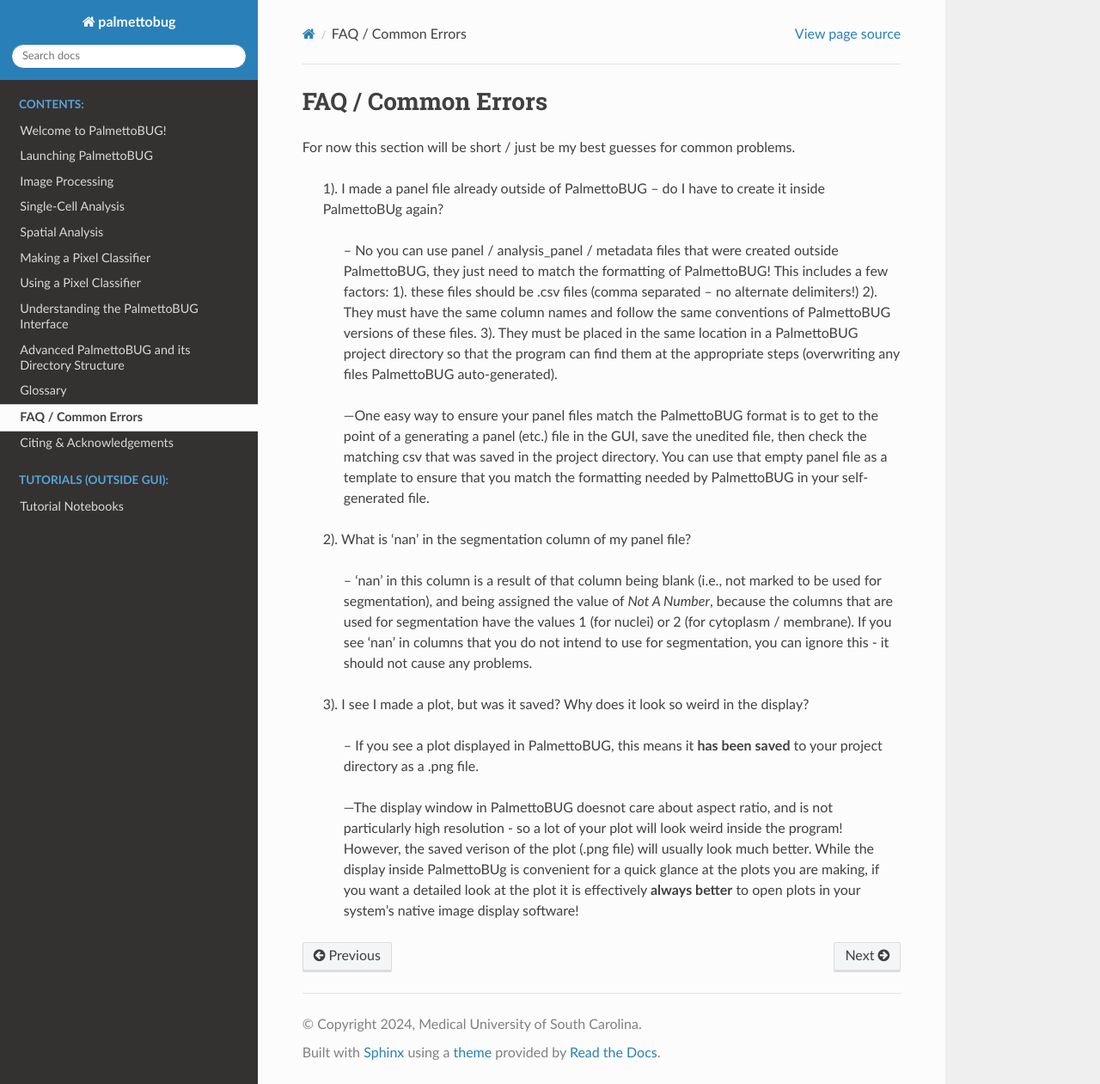
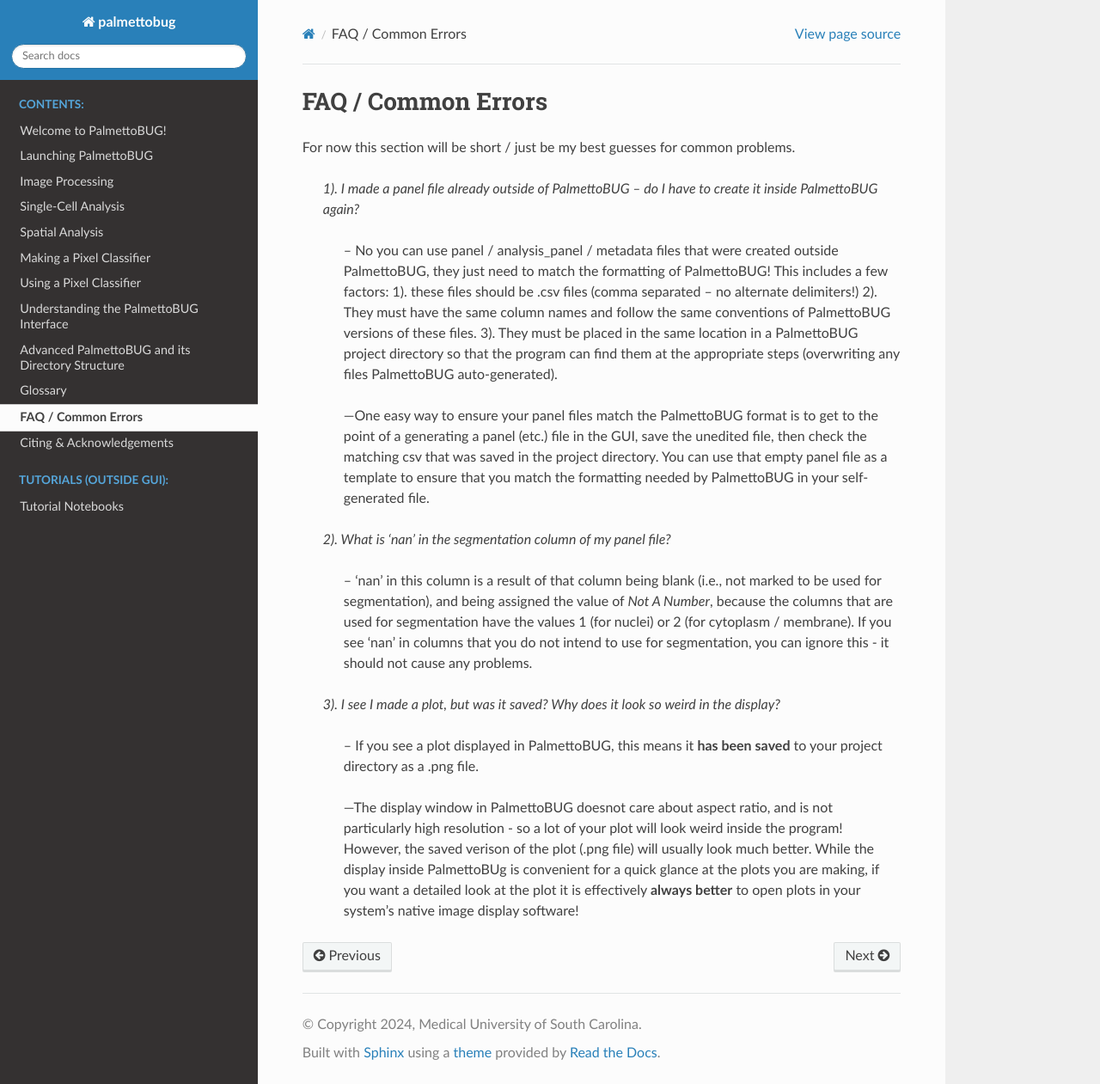
Before and after one commit to BenCaiello/PalmettoBUG, a Sphinx documentation site: the page built from docs/source/FAQ.rst, in a window 1280 px wide and 1261 px high. Shown: the whole window at 86% size. Built offline with Sphinx 7.4.7 and the Read the Docs theme 3.1.0, drawn with Linux system fonts in a browser that asks for light colours; pages that are not in the unit, such as notebooks, are missing from menus.

```diff
--- a/docs/source/FAQ.rst
+++ b/docs/source/FAQ.rst
@@ -3,7 +3,7 @@ FAQ / Common Errors
 
 For now this section will be short / just be my best guesses for common problems.
 
-    1). I made a panel file already outside of PalmettoBUG -- do I have to create it inside PalmettoBUg again?
+    *1). I made a panel file already outside of PalmettoBUG -- do I have to create it inside PalmettoBUG again?*
 
         -- No you can use panel / analysis_panel / metadata files that were created outside PalmettoBUG, they just need to match the formatting of PalmettoBUG!
         This includes a few factors: 1). these files should be .csv files (comma separated -- no alternate delimiters!) 2). They must have the same column names
@@ -14,13 +14,13 @@ For now this section will be short / just be my best guesses for common problems
         then check the matching csv that was saved in the project directory. You can use that empty panel file as a template to ensure that you match the formatting
         needed by PalmettoBUG in your self-generated file.
 
-    2). What is 'nan' in the segmentation column of my panel file?
+    *2). What is 'nan' in the segmentation column of my panel file?*
 
         -- 'nan' in this column is a result of that column being blank (i.e., not marked to be used for segmentation), and being assigned the value of
         *Not A Number*, because the columns that are used for segmentation have the values 1 (for nuclei) or 2 (for cytoplasm / membrane). If you see
         'nan' in columns that you do not intend to use for segmentation, you can ignore this - it should not cause any problems.
 
-    3). I see I made a plot, but was it saved? Why does it look so weird in the display?
+    *3). I see I made a plot, but was it saved? Why does it look so weird in the display?*
 
         -- If you see a plot displayed in PalmettoBUG, this means it **has been saved** to your project directory as a .png file.
 
```
Also changed, not shown: 1 other file.
